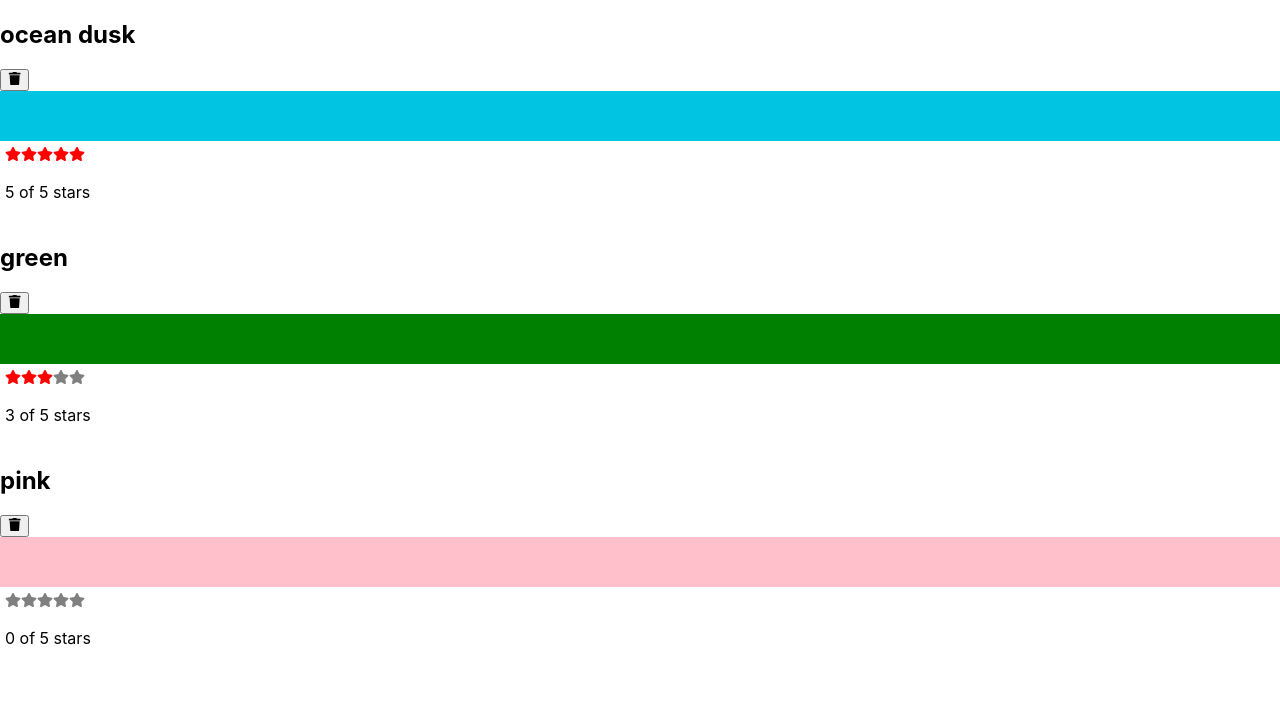
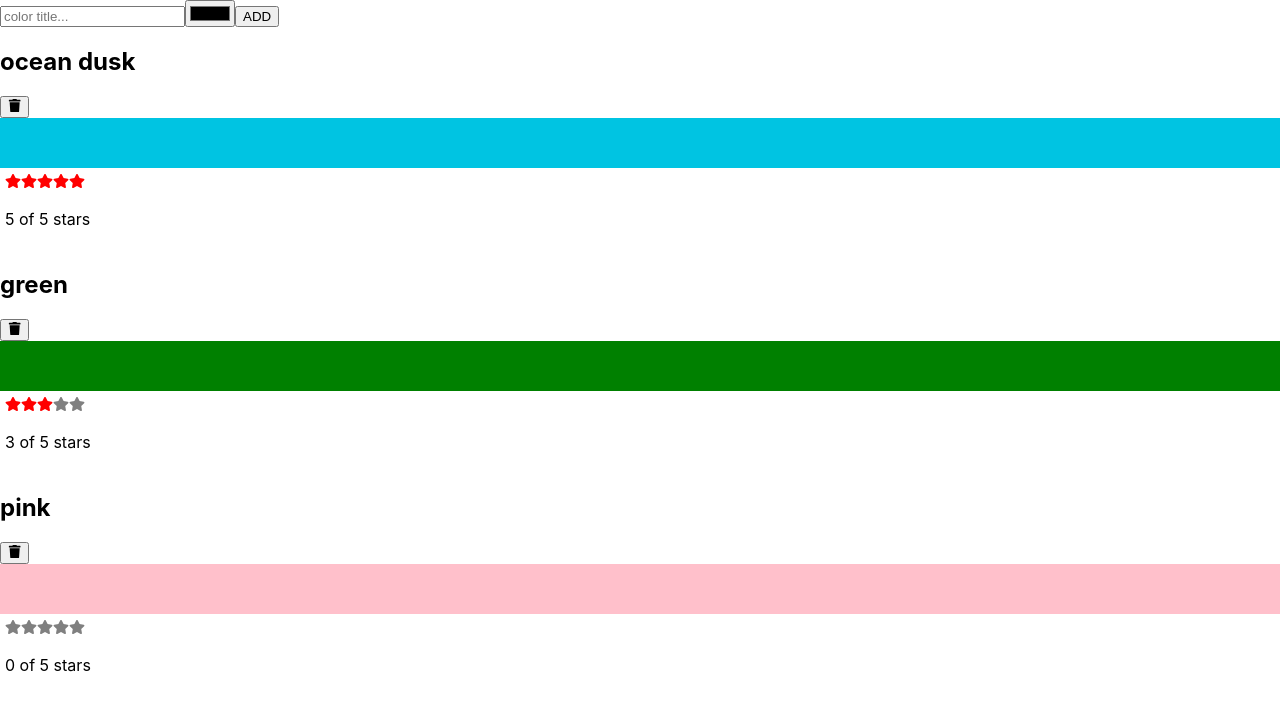
Before and after one commit to BobJackson/helloreact, a React (Create React App) app: page / in a window 1280 px wide. Shown: the top 710 px of the page. Built offline with nearby package versions, Linux system fonts and the light colour scheme.

Commit message:
use AddColorForm

```diff
--- a/package.json
+++ b/package.json
@@ -12,6 +12,7 @@
     "react-dom": "^18.2.0",
     "react-icons": "^4.4.0",
     "react-scripts": "5.0.1",
+    "uuid": "^9.0.0",
     "web-vitals": "^2.1.4"
   },
   "scripts": {
--- a/src/App.js
+++ b/src/App.js
@@ -2,10 +2,27 @@
 import colorData from "./color-data.json";
 import {useState} from "react";
 import ColorList from "./ColorList";
+import AddColorForm from "./AddColorForm";
+import {v4} from "uuid";
 
 function App() {
     const [colors, setColors] = useState(colorData);
     return (
+        <>
+            <AddColorForm
+                onNewColor={(title, color) => {
+                    const newColors = [
+                        ...colors,
+                        {
+                            id: v4(),
+                            rating: 0,
+                            title,
+                            color
+                        }
+                    ];
+                    setColors(newColors);
+                }}
+            />
             <ColorList
                 colors={colors}
                 onRateColor={(id, rating) => {
@@ -18,6 +35,7 @@
                     const newColors = colors.filter(color => color.id !== id);
                     setColors(newColors);
                 }}/>
+        </>
     );
 }
 
```
Also changed, not shown: 1 other file (tests, documents, lock files or other folders). Lines whose indentation alone changed are shown as unchanged.
